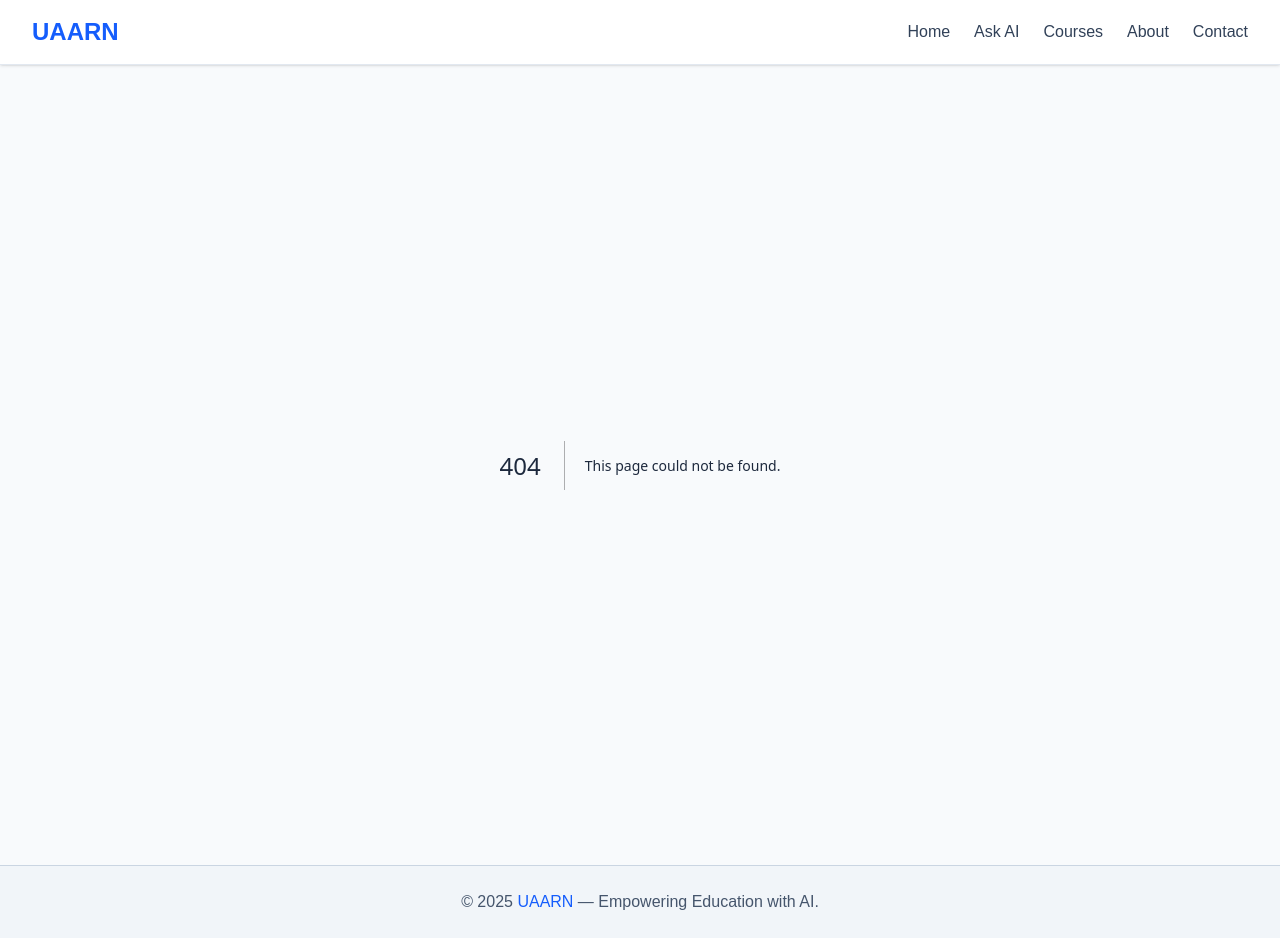
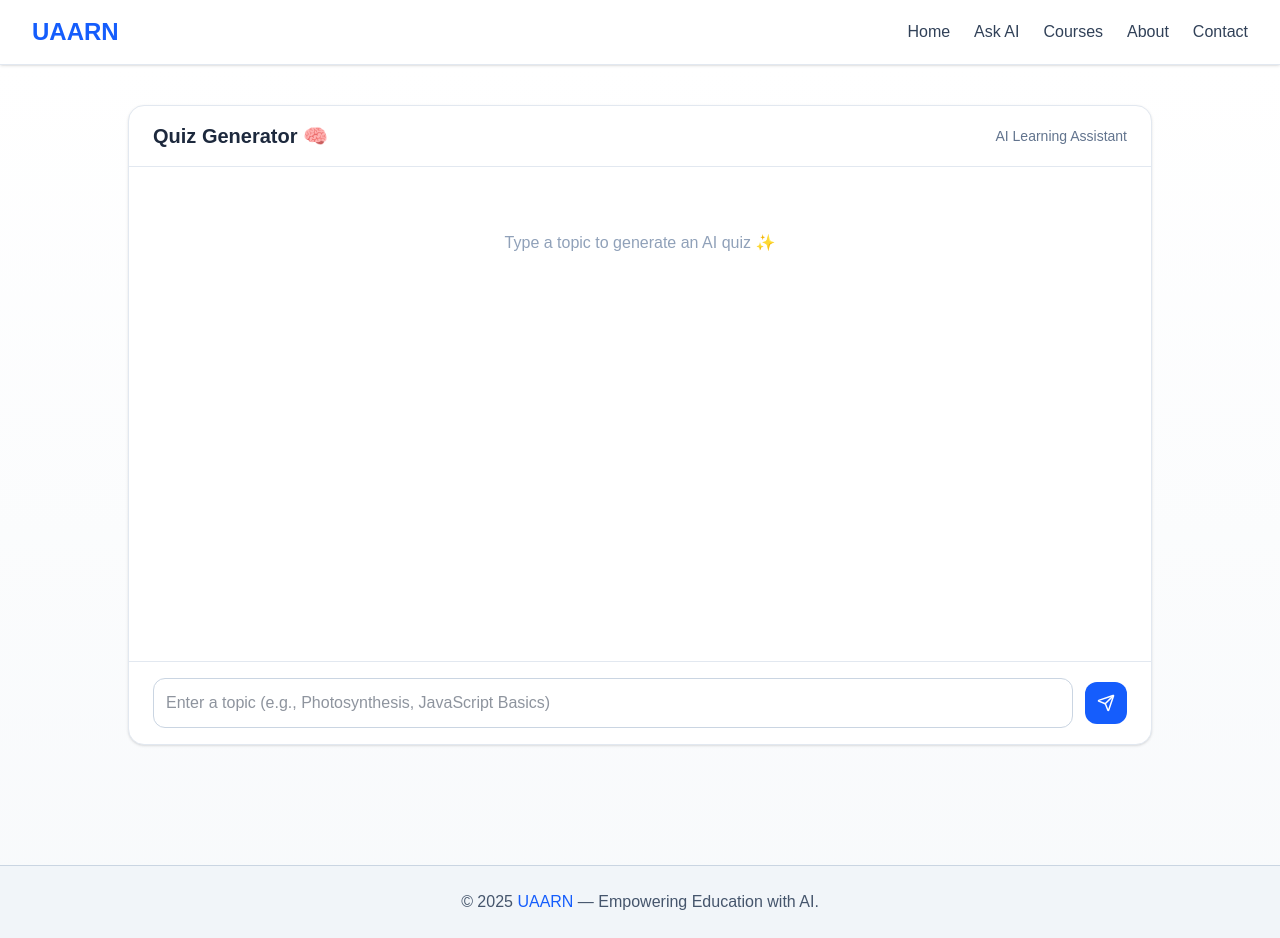
Before and after one commit to maryamarif24/uaarn-edu-vfinal, a Next.js app: page /quiz in a window 1280 px wide. Before the commit this address had no page. Built offline with nearby package versions, Linux system fonts and the light colour scheme.

Commit message:
Updated project with new changes

```diff
--- a/src/app/page.tsx
+++ b/src/app/page.tsx
@@ -3,6 +3,7 @@ import Link from "next/link";
 import FeatureCard from "./components/FeatureCard";
 import ContactPage from "./contact/page";
 import CoursesPage from "./courses/page";
+import AboutPage from "./about/page";
 
 export default function HomePage() {
   return (
@@ -33,11 +34,13 @@ export default function HomePage() {
         </div>
       </section>
 
+      <AboutPage />
+
       {/* Features Section */}
       <section className="bg-white py-16 px-8 border-t border-slate-200">
         <div className="max-w-6xl mx-auto text-center">
-          <h3 className="text-3xl font-semibold mb-10 text-slate-900">
-            Why Choose UAARN?
+          <h3 className="text-4xl font-semibold mb-10 text-slate-900">
+            Why Choose <span className="text-blue-700">UAARN</span>?
           </h3>
           <div className="grid gap-8 sm:grid-cols-2 lg:grid-cols-3">
             <FeatureCard
--- /dev/null
+++ b/src/app/quiz/page.tsx
@@ -0,0 +1,168 @@
+"use client";
+import { useState } from "react";
+import { Send } from "lucide-react";
+
+export default function QuizPage() {
+  type Quiz = {
+    question: string;
+    options: string[];
+    answer: string;
+  };
+
+  type Message =
+    | { role: "user"; content: string }
+    | { role: "ai"; content: Quiz[] };
+
+  const [messages, setMessages] = useState<Message[]>([]);
+  const [topic, setTopic] = useState("");
+  const [loading, setLoading] = useState(false);
+
+  const handleSend = async () => {
+    if (!topic.trim()) return;
+
+    const userMsg = { role: "user" as const, content: topic };
+    setMessages((prev) => [...prev, userMsg]);
+    setTopic("");
+    setLoading(true);
+
+    // Simulate AI-generated quiz (replace later with real API)
+    setTimeout(() => {
+      const quiz = [
+        {
+          question: `What is ${userMsg.content} mainly about?`,
+          options: [
+            "A random concept",
+            "A mathematical principle",
+            "A scientific theory",
+            "A historical event",
+          ],
+          answer: "A scientific theory",
+        },
+        {
+          question: `Which of the following best describes ${userMsg.content}?`,
+          options: [
+            "An art form",
+            "A method of problem-solving",
+            "A programming language",
+            "A biological process",
+          ],
+          answer: "A method of problem-solving",
+        },
+      ];
+
+      const aiMsg = { role: "ai" as const, content: quiz };
+      setMessages((prev) => [...prev, aiMsg]);
+      setLoading(false);
+    }, 1200);
+  };
+
+  const handleKeyPress = (e: React.KeyboardEvent<HTMLInputElement>) => {
+    if (e.key === "Enter" && !e.shiftKey) {
+      e.preventDefault();
+      handleSend();
+    }
+  };
+
+  return (
+    <div className="min-h-screen bg-gradient-to-b from-white to-slate-50 flex flex-col items-center py-10 px-4">
+      <div className="w-full max-w-5xl bg-white border border-slate-200 rounded-2xl shadow-sm flex flex-col h-[80vh]">
+        {/* Header */}
+        <div className="border-b border-slate-200 px-6 py-4 flex justify-between items-center">
+          <h2 className="text-xl font-semibold text-slate-800">
+            Quiz Generator 🧠
+          </h2>
+          <span className="text-sm text-slate-500">AI Learning Assistant</span>
+        </div>
+
+        {/* Chat Area */}
+        <div className="flex-1 overflow-y-auto p-6 space-y-6">
+          {messages.length === 0 && (
+            <p className="text-center text-slate-400 mt-10">
+              Type a topic to generate an AI quiz ✨
+            </p>
+          )}
+
+          {messages.map((msg, i) => (
+            <div
+              key={i}
+              className={`flex ${
+                msg.role === "user" ? "justify-end" : "justify-start"
+              }`}
+            >
+              <div
+                className={`max-w-[85%]  rounded-2xl text-sm leading-relaxed ${
+                  msg.role === "user"
+                    ? "bg-blue-600 text-white rounded-br-none px-4 py-3"
+                    : "bg-slate-100 text-slate-800 rounded-bl-none"
+                }`}
+              >
+                {msg.role === "user" ? (
+                  msg.content
+                ) : (
+                  <div className="space-y-4">
+                    {msg.content.map(
+                      (
+                        q: {
+                          question: string;
+                          options: string[];
+                          answer: string;
+                        },
+                        idx: number
+                      ) => (
+                        <div
+                          key={idx}
+                          className="border border-slate-200 rounded-xl p-4 bg-white"
+                        >
+                          <h3 className="font-medium text-slate-800 mb-2">
+                            {idx + 1}. {q.question}
+                          </h3>
+                          <ul className="space-y-1">
+                            {q.options.map((opt, i) => (
+                              <li
+                                key={i}
+                                className="px-3 py-2 border border-slate-200 rounded-lg hover:bg-blue-50 cursor-pointer text-slate-700 text-sm"
+                              >
+                                {opt}
+                              </li>
+                            ))}
+                          </ul>
+                        </div>
+                      )
+                    )}
+                  </div>
+                )}
+              </div>
+            </div>
+          ))}
+
+          {loading && (
+            <div className="flex justify-start">
+              <div className="bg-slate-100 text-slate-500 px-4 py-3 rounded-2xl rounded-bl-none text-sm animate-pulse">
+                Generating quiz...
+              </div>
+            </div>
+          )}
+        </div>
+
+        {/* Input Area */}
+        <div className="border-t border-slate-200 px-6 py-4 flex items-center gap-3">
+          <input
+            type="text"
+            value={topic}
+            onChange={(e) => setTopic(e.target.value)}
+            onKeyDown={handleKeyPress}
+            placeholder="Enter a topic (e.g., Photosynthesis, JavaScript Basics)"
+            className="flex-1 p-3 rounded-xl border border-slate-300 focus:ring-2 focus:ring-blue-500 focus:outline-none text-slate-800"
+          />
+          <button
+            onClick={handleSend}
+            disabled={loading}
+            className="bg-blue-600 hover:bg-blue-700 text-white p-3 rounded-xl transition disabled:opacity-50"
+          >
+            <Send size={18} />
+          </button>
+        </div>
+      </div>
+    </div>
+  );
+}
```
